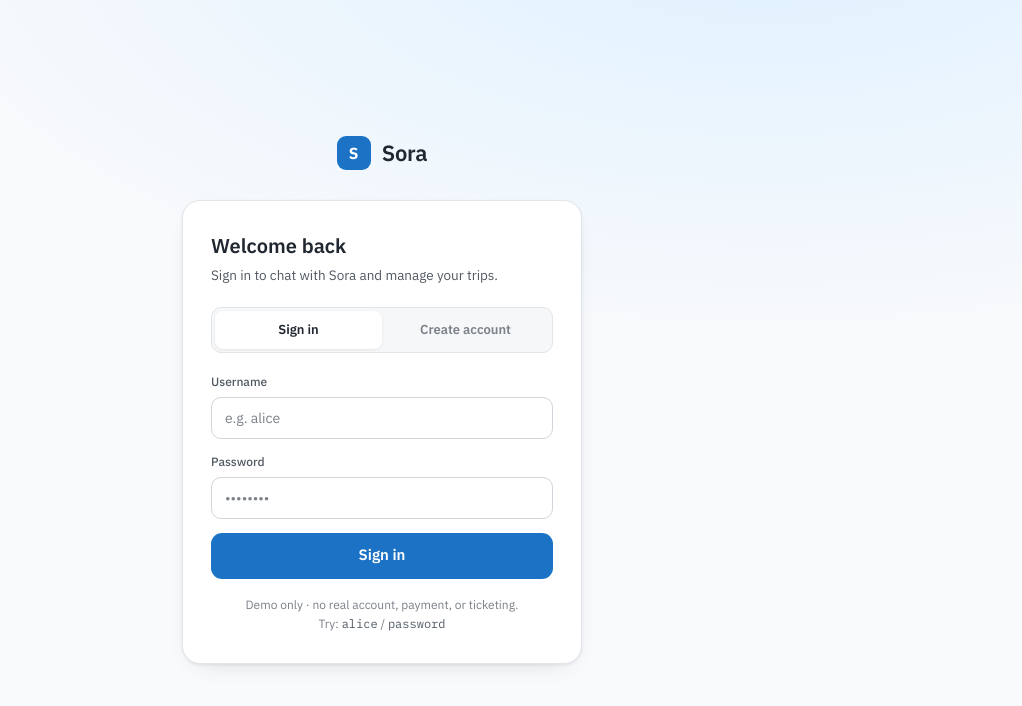
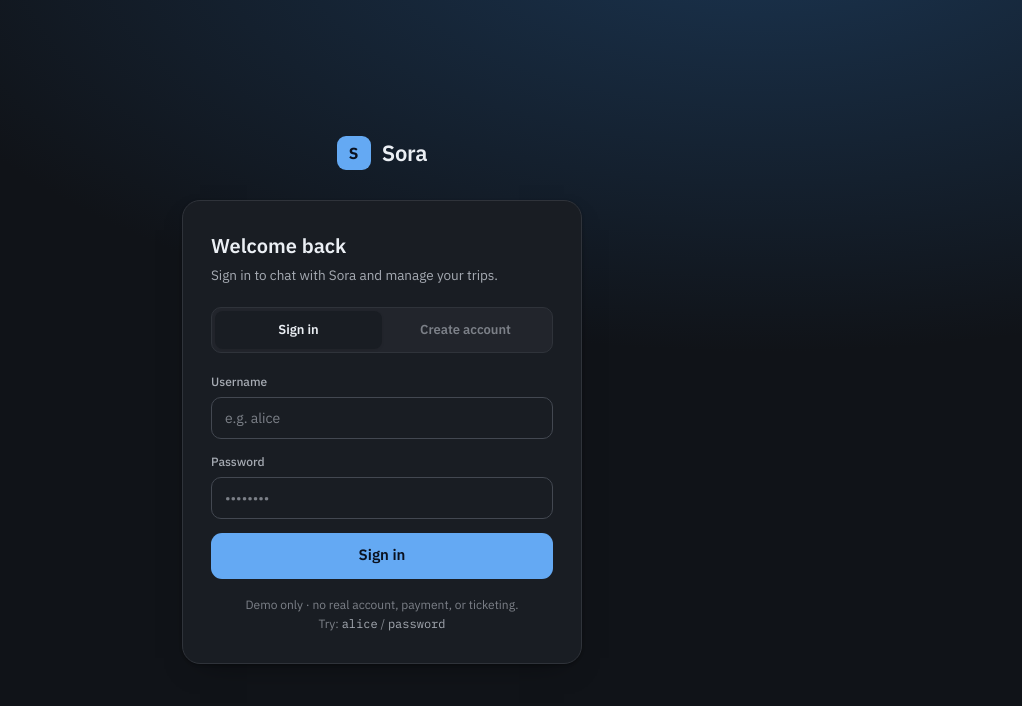
Before and after one commit to afzalap/sora, a Vue app in the folder frontend/: page / in a window 1280 px wide. Shown: the top 706 px of the page, without its empty margins (258-1280 px from the left). Built offline with nearby package versions, Linux system fonts and the light colour scheme; no server answers.

Commit message:
feat: default theme to dark

```diff
--- a/frontend/src/App.vue
+++ b/frontend/src/App.vue
@@ -7,7 +7,7 @@ import AppShell from '@/views/AppShell.vue'
 const auth = useAuthStore()
 
 // Theme is managed here so it applies to the root element.
-const theme = ref<'light' | 'dark'>('light')
+const theme = ref<'light' | 'dark'>('dark')
 
 function toggleTheme() {
   theme.value = theme.value === 'light' ? 'dark' : 'light'
```
